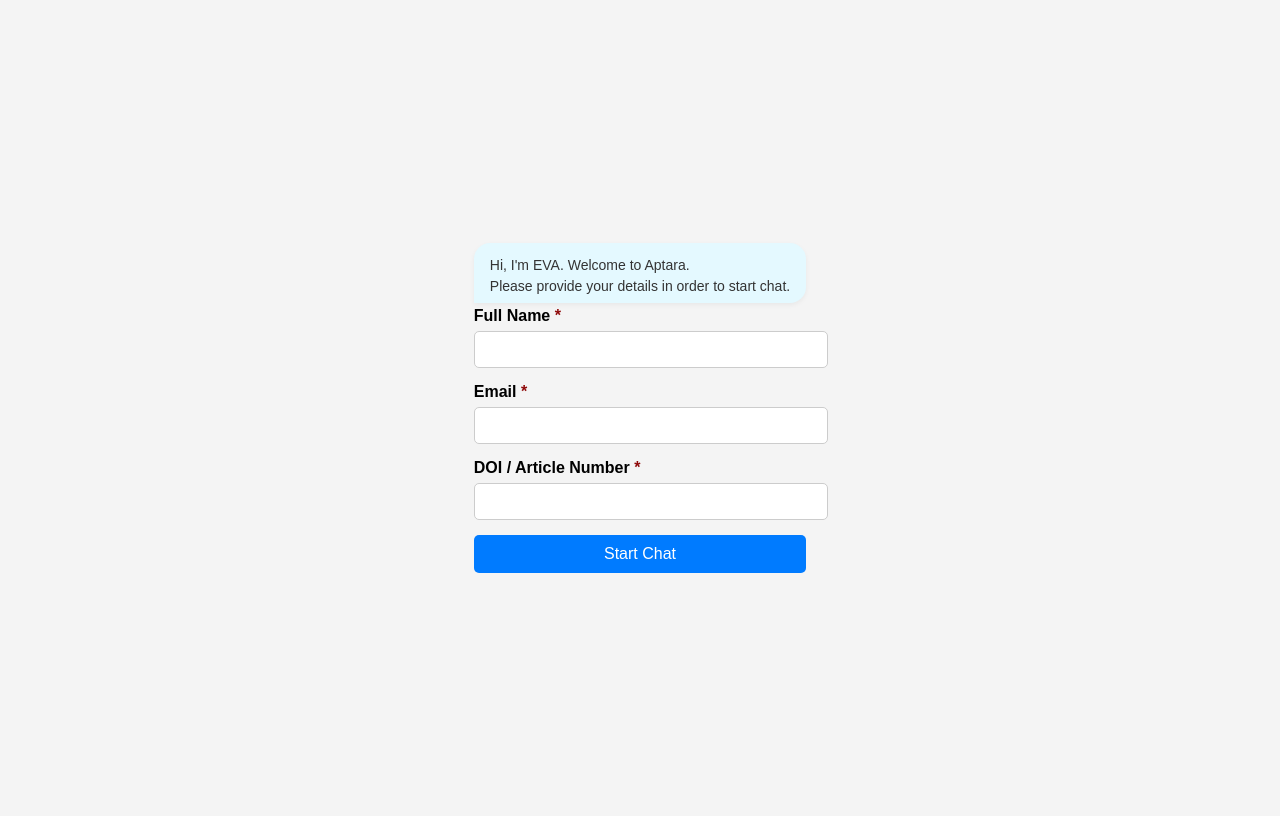
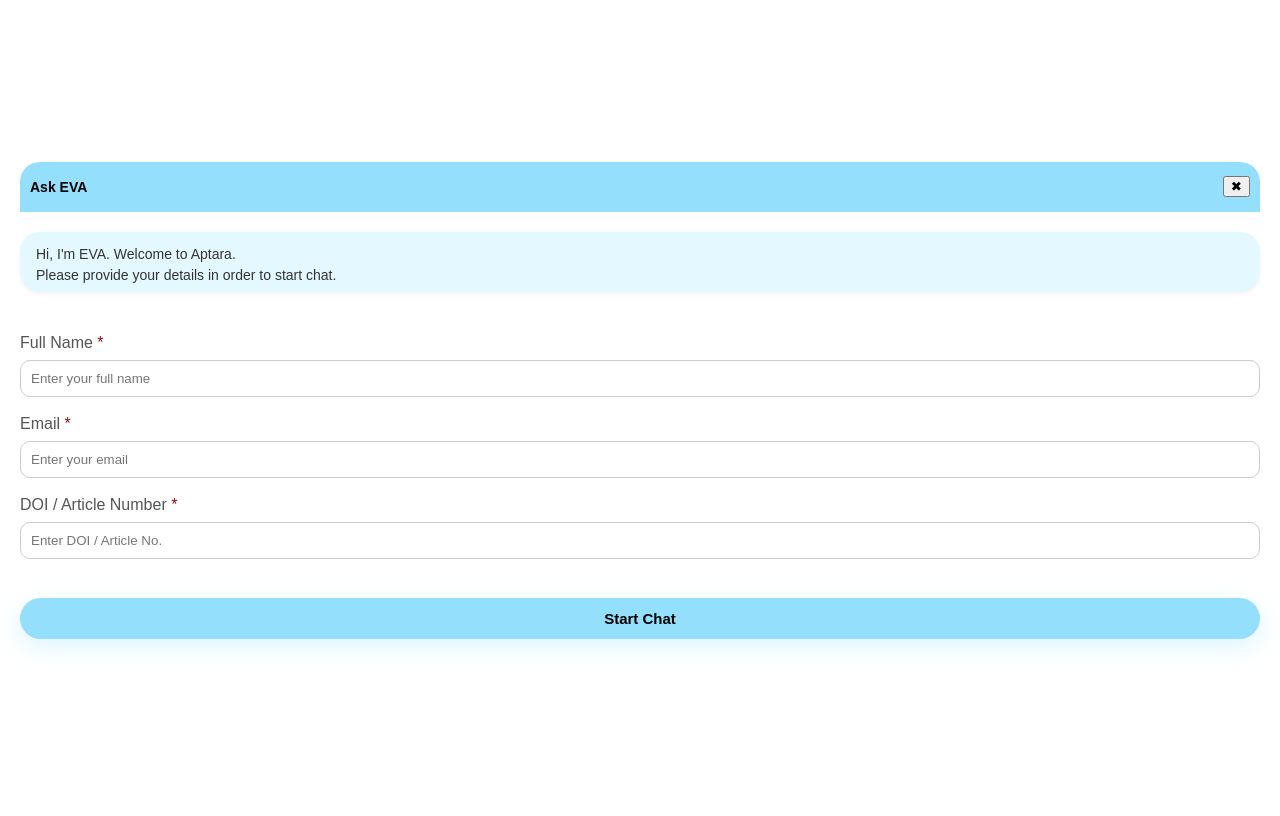
Before and after one commit to santosh12197/finalChatbot, a Django app: page /user_details/ in a window 1280 px wide. After the commit the page ends 651 px from the top, so only its background shows below. Run offline with Django 5.2, Linux system fonts and the light colour scheme.

Commit message:
ui updated partially for chatbot

```diff
--- a/templates/user_details.html
+++ b/templates/user_details.html
@@ -6,9 +6,22 @@
 
 {% block css %}
   <style>
+
+    html, body {
+      width: 100%;
+      height: 100%;
+      margin: 0;
+      padding: 0;
+      box-sizing: border-box;
+    }
+
+    *, *::before, *::after {
+      box-sizing: inherit;
+    }
+
     body {
       font-family: Arial, sans-serif;
-      background: #f4f4f4;
+      background: white;
       display: flex;
       justify-content: center;
       align-items: center;
@@ -17,10 +30,11 @@
 
     .form-container {
       background: white;
-      padding: 30px 40px;
-      border-radius: 10px;
-      box-shadow: 0 6px 15px rgba(0, 0, 0, 0.1);
-      width: 400px;
+      padding: 20px;
+      /* border-radius: 10px; */
+      /* box-shadow: 0 6px 15px rgba(0, 0, 0, 0.1); */
+      width: 100%;          /* Make it take full iframe width */
+      box-sizing: border-box;
     }
 
     .tabs {
@@ -49,8 +63,10 @@
 
     label {
       display: block;
-      margin-bottom: 6px;
-      font-weight: bold;
+      margin-bottom: 8px;
+      margin-top: 18px;
+      font-weight: 500;
+      color: #555;
     }
 
     input[type="text"],
@@ -58,20 +74,20 @@
     input[type="password"] {
       width: 100%;
       padding: 10px;
-      border-radius: 5px;
+      border-radius: 10px;
       border: 1px solid #ccc;
     }
 
-    button {
+    /* button {
       width: 100%;
       padding: 10px;
       background: #007bff;
       color: white;
       border: none;
-      border-radius: 5px;
+      border-radius: 50px;
       font-size: 16px;
       cursor: pointer;
-    }
+    } */
 
     .form-section {
       display: none;
@@ -84,11 +100,26 @@
     .text-danger{
       color: rgba(139, 0, 0, 0.966)
     }
+
+    .submit{
+      margin-top: 24px;
+      width: 100%;
+      padding: 12px;
+      background-color: #93DFFC;
+      color: black;
+      border: none;
+      border-radius: 50px;
+      font-weight: 600;
+      font-size: 15px;
+      cursor: pointer;
+      box-shadow: 0 8px 24px rgba(147, 223, 252, 0.3);
+      transition: all 0.3s ease;
+    }
     .chat-bubble {
       background-color: #e4f9ff;
       color: #333;
       padding: 12px 16px;
-      border-radius: 16px 16px 16px 0;
+      border-radius: 20px;
       font-size: 14px;
       line-height: 1.5;
       box-shadow: 0 2px 5px rgba(0, 0, 0, 0.05);
@@ -100,18 +131,39 @@
       overflow: hidden;
       white-space: nowrap;
       text-overflow: clip;
+      margin-bottom: 20px;
+      margin-top: 20px;
     }
 
     .typewriter.show {
       opacity: 1;
       transform: translateY(0);
     }
+    #chatbot-header {
+          height: 50px;
+          background-color: #93DFFC;
+          color: black;
+          padding: 5px 10px;
+          font-size: 14px;
+          font-weight: bold;
+          display: flex;
+          justify-content: space-between;
+          align-items: center;
+          border-top-left-radius: 20px;
+          border-top-right-radius: 20px;
+          width: 100%;          /* Make header fill the entire iframe width */
+          box-sizing: border-box;
+      }
   </style>
 {% endblock %}
 
 {% block body %}
 
-  <div class="">
+  <div class="form-container">
+    <div id="chatbot-header">
+      <span>Ask EVA</span>
+      <button id="chatbot-close" title="Close Chat">✖</button>
+    </div>
     <div class="chat-bubble" id="chatBubble">
       <span class="typewriter show" >Hi, I'm EVA. Welcome to Aptara.</span><br>
       <span class="typewriter show" >Please provide your details in order to start chat.</span>
@@ -122,22 +174,22 @@
         {% csrf_token %}
         <div class="form-group">
           <label for="name">Full Name <span class="text-danger">*</span></label>
-          <input type="text" id="name" name="name" required>
+          <input type="text" id="name" name="name" placeholder="Enter your full name" required>
         </div>
         <div class="form-group">
           <label for="email">Email <span class="text-danger">*</span></label>
-          <input type="email" id="email" name="email" required>
+          <input type="email" id="email" name="email" placeholder="Enter your email" required>
         </div>
         <div class="form-group">
           <label for="doi">DOI / Article Number <span class="text-danger">*</span></label>
-          <input type="text" id="doi" name="doi" required>
+          <input type="text" id="doi" name="doi" placeholder="Enter DOI / Article No." required>
         </div>
         <!-- <div class="form-group">
           <label for="signup-doi">Query <span class="text-danger">*</span></label>
           <input type="text" id="msg" name="query" required>
         </div> -->
 
-        <button type="submit">Start Chat</button>
+        <button type="submit" class="submit">Start Chat</button>
       </form>
     </div>
   </div>
```
Also changed, not shown: templates/scipris_login.html (+8 -10 lines).
